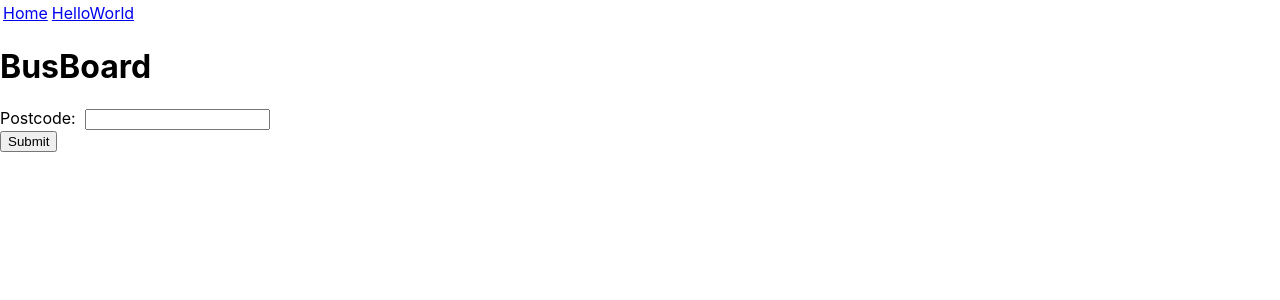
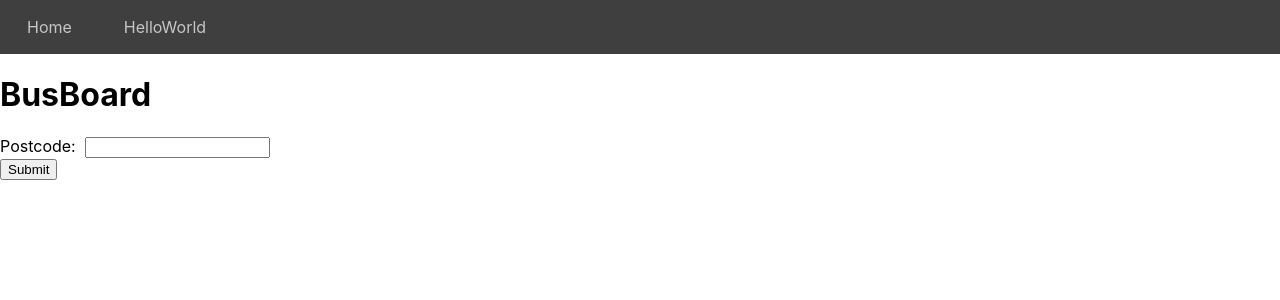
Before and after one commit to SamYap-Softwire/bus-board, a React (Create React App) app: page / in a window 1280 px wide. Shown: the top 300 px of the page. Built offline with nearby package versions, Linux system fonts and the light colour scheme.

Commit message:
Styled navigation bar

```diff
--- a/src/index.css
+++ b/src/index.css
@@ -1,3 +1,7 @@
+@import "./styles/HelloWorld.css";
+@import "./styles/Home.css";
+@import "./styles/Layout.css";
+
 body {
   margin: 0;
   font-family: -apple-system, BlinkMacSystemFont, 'Segoe UI', 'Roboto', 'Oxygen',
--- a/src/pages/Layout.tsx
+++ b/src/pages/Layout.tsx
@@ -3,15 +3,15 @@ import { Outlet, Link } from "react-router-dom";
 const Layout = () => {
   return (
     <>
-      <nav>
+      <nav className="navbar">
         <table>
           <tr>
-            <td><Link to="/">Home</Link></td>
-            <td><Link to="/helloworld">HelloWorld</Link></td>
+            <td className="links"><Link to="/">Home</Link></td>
+            <td className="links"><Link to="/helloworld">HelloWorld</Link></td>
           </tr>
         </table>
       </nav>
-      <Outlet />
+      <Outlet/>
     </>
   );
 };
--- /dev/null
+++ b/src/styles/Layout.css
@@ -0,0 +1,20 @@
+.links{
+    font-size: medium;
+    padding-inline: 25px;
+    padding-top: 15px;
+    padding-bottom: 15px;
+}
+
+.navbar a{
+    opacity: 70%;
+    color:white;
+    text-decoration: none;
+}
+
+.navbar a:hover{
+    opacity: 100%;
+}
+
+.navbar{
+    background-color: rgb(63, 63, 63);
+}
```
Also changed, not shown: src/styles/HelloWorld.css (added), src/styles/Home.css (added).
